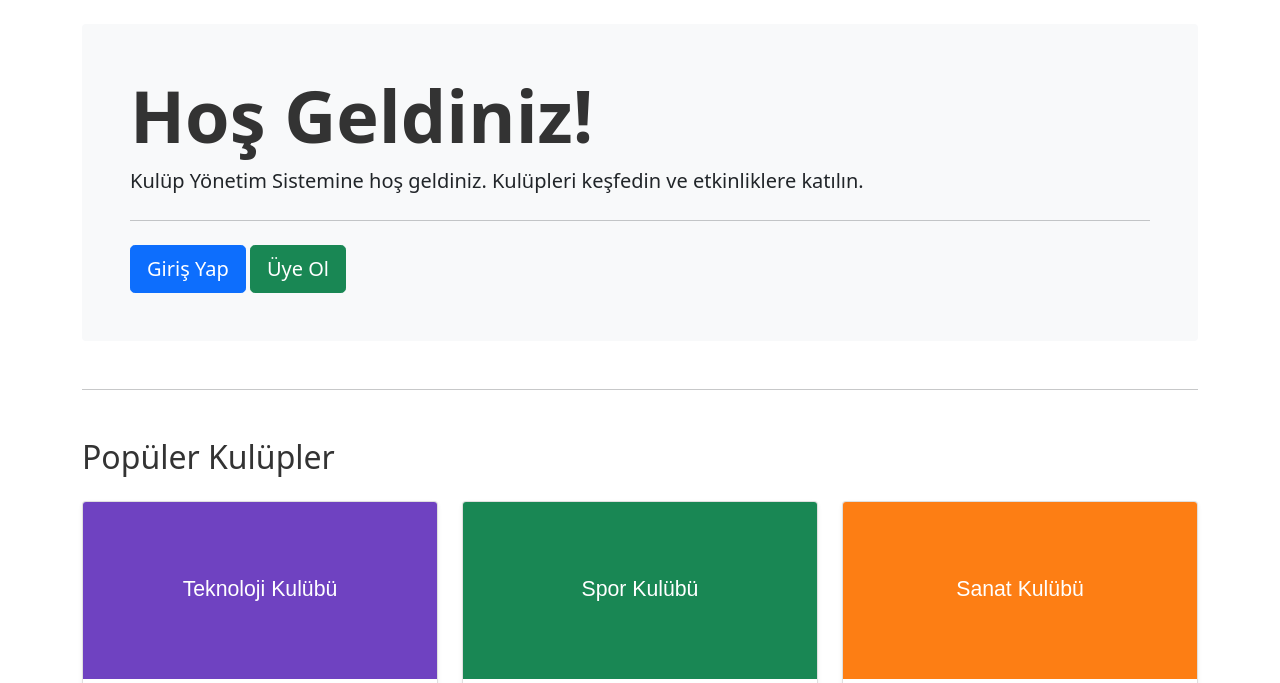
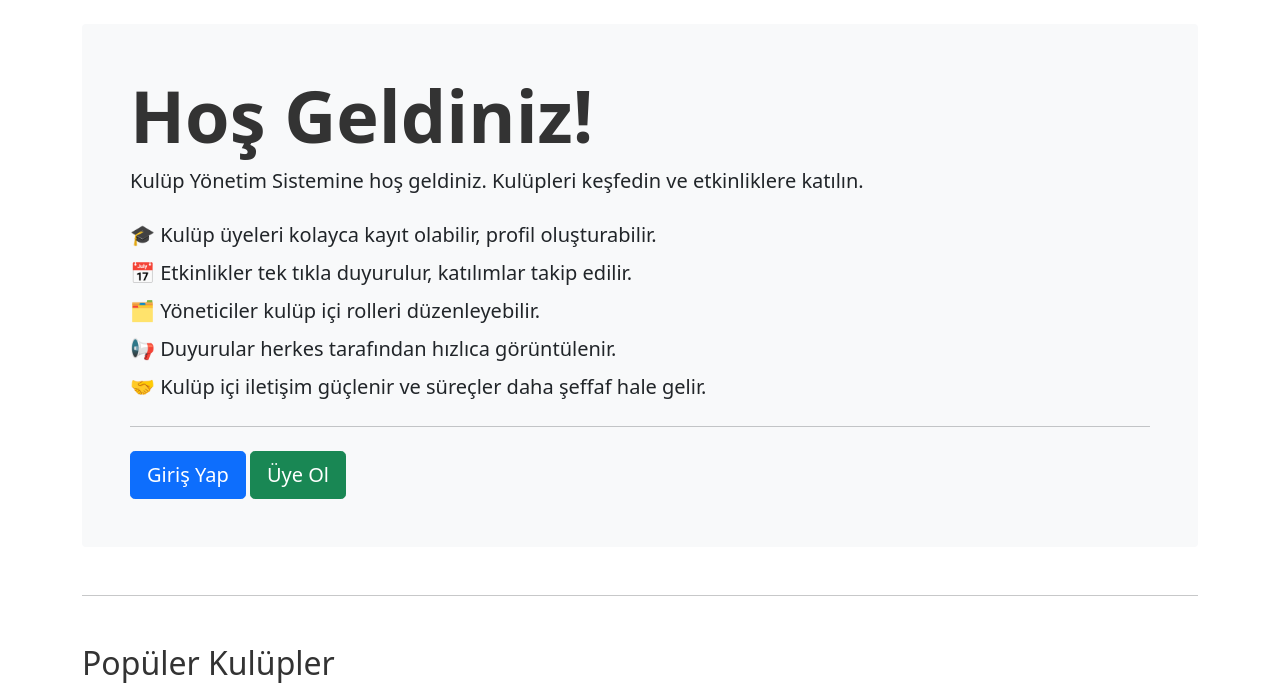
Before and after one commit to Berat-Efe-Ortak-Proje/Berat-Efe-proje1, a Flask app: page / in a window 1280 px wide. Shown: the part 56-739 px from the top of the page. Run offline with Flask 3, Linux system fonts and the light colour scheme; data comes from the database, SQL or seed files in the repository.

Commit message:
Add features list to homepage

```diff
--- a/1/app/templates/index.html
+++ b/1/app/templates/index.html
@@ -6,6 +6,17 @@
 <div class="jumbotron bg-light p-5 rounded">
     <h1 class="display-2 fw-bold">Hoş Geldiniz!</h1>
     <p class="lead">Kulüp Yönetim Sistemine hoş geldiniz. Kulüpleri keşfedin ve etkinliklere katılın.</p>
+
+    <div class="mt-4 mb-4">
+        <ul class="list-unstyled fs-5">
+            <li class="mb-2">🎓 Kulüp üyeleri kolayca kayıt olabilir, profil oluşturabilir.</li>
+            <li class="mb-2">📅 Etkinlikler tek tıkla duyurulur, katılımlar takip edilir.</li>
+            <li class="mb-2">🗂️ Yöneticiler kulüp içi rolleri düzenleyebilir.</li>
+            <li class="mb-2">📢 Duyurular herkes tarafından hızlıca görüntülenir.</li>
+            <li class="mb-2">🤝 Kulüp içi iletişim güçlenir ve süreçler daha şeffaf hale gelir.</li>
+        </ul>
+    </div>
+
     <hr class="my-4">
     {% if not current_user.is_authenticated %}
         <a class="btn btn-primary btn-lg" href="{{ url_for('auth.login') }}" role="button">Giriş Yap</a>
```
